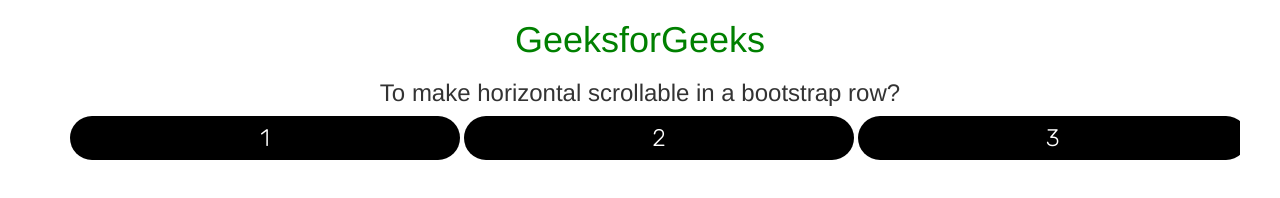
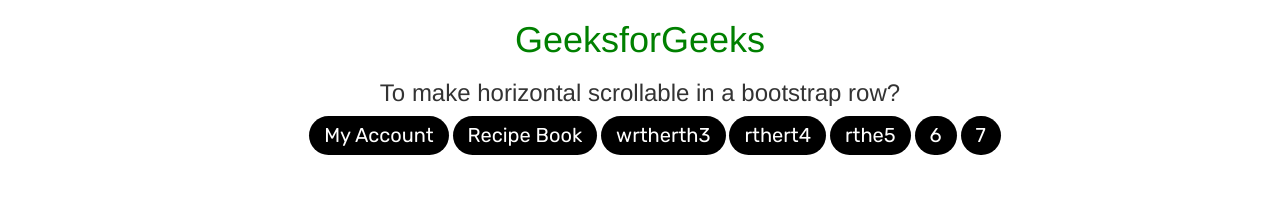
Before and after one commit to SuRRiEs006/Internal-Training-WebApp-Demo-, a plain HTML site: page index.html in a window 1280 px wide. Drawn offline with nearby package versions, Linux system fonts and the light colour scheme.

Commit message:
Nav buttons formatted

```diff
--- a/index.html
+++ b/index.html
@@ -42,13 +42,13 @@
         </h3>
             <div class="container horizontal-scrollable">
                 <div class="row text-center" style="overflow:   scroll; /* Hide scrollbars */">
-                    <button class="col-xs-4 navButtons">1</button>
-                    <button class="col-xs-4 navButtons">2</button>
-                    <button class="col-xs-4 navButtons">3</button>
-                    <button class="col-xs-4 navButtons">4</button>
-                    <button class="col-xs-4 navButtons">5</button>
-                    <button class="col-xs-4 navButtons">6</button>
-                    <button class="col-xs-4 navButtons">7</button>
+                    <button class=" navButtons">My Account</button>
+                    <button class=" navButtons">Recipe Book</button>
+                    <button class=" navButtons">wrtherth3</button>
+                    <button class=" navButtons">rthert4</button>
+                    <button class=" navButtons">rthe5</button>
+                    <button class=" navButtons">6</button>
+                    <button class=" navButtons">7</button>
                 </div>
             </div>
         </div>
--- a/main.css
+++ b/main.css
@@ -1,3 +1,8 @@
+:root {
+    --AccentColor: black;
+    --white: #ffffff;
+  }
+
 body{
     font-family: "Rubik", sans-serif;
     font-weight: 300;
@@ -14,17 +19,19 @@ body{
 }
 /* Decorations */
 
-.col-xs-4 {
+
+
+.navButtons{
     color: white;
-    font-size: 24px;
+    font-size: 20px;
     padding-bottom: 5px;
     padding-top: 5px;
     border-radius: 30px;
+    padding-left: 15px;
+    padding-right: 15px;
     border: none;
-}
-
-.navButtons{
-    background: black;
+    font-weight: 400;
+    background: var(--AccentColor);
     font-family: "Rubik", sans-serif;
 
 }
```
Also changed, not shown: test.html (+2 -4 lines).
